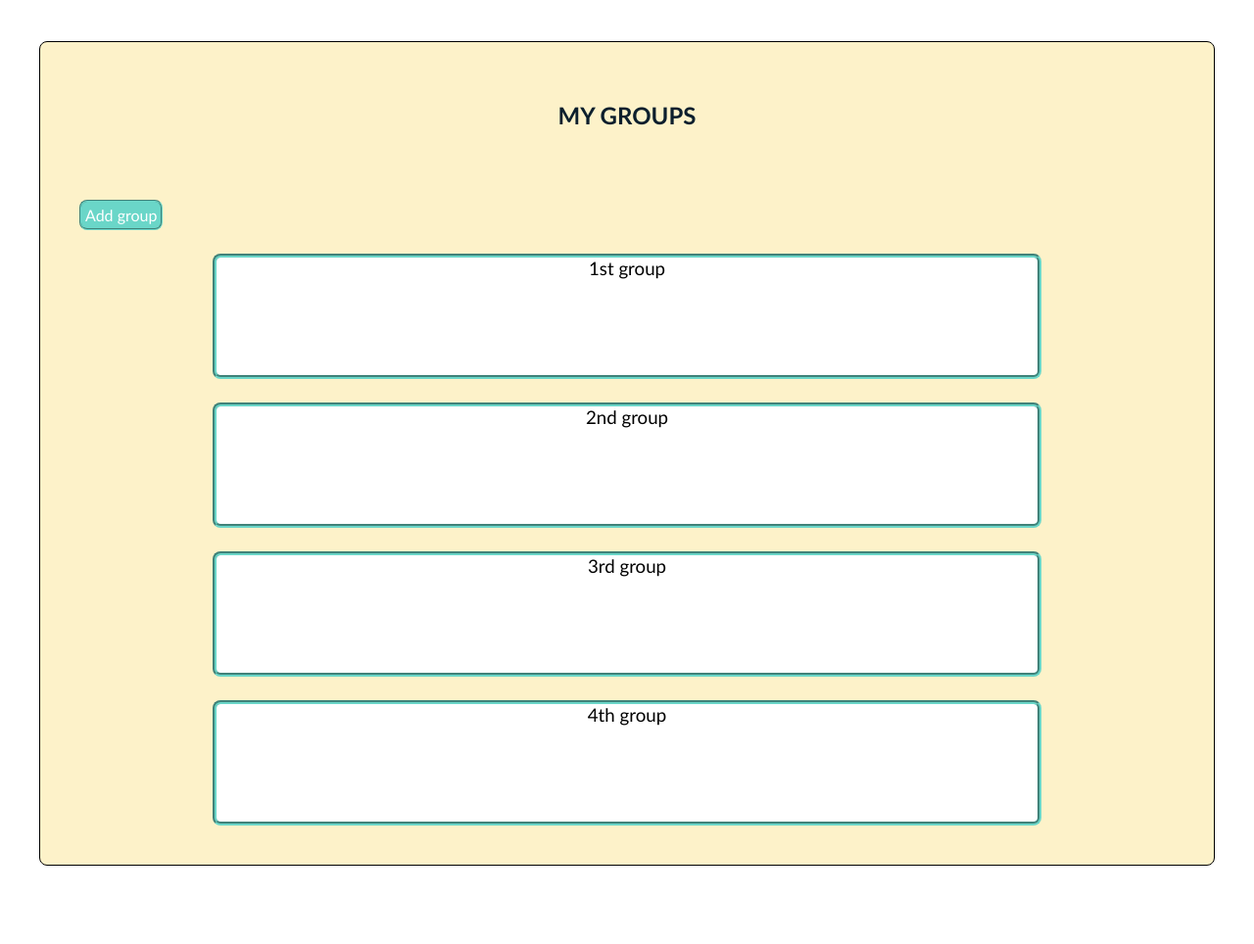
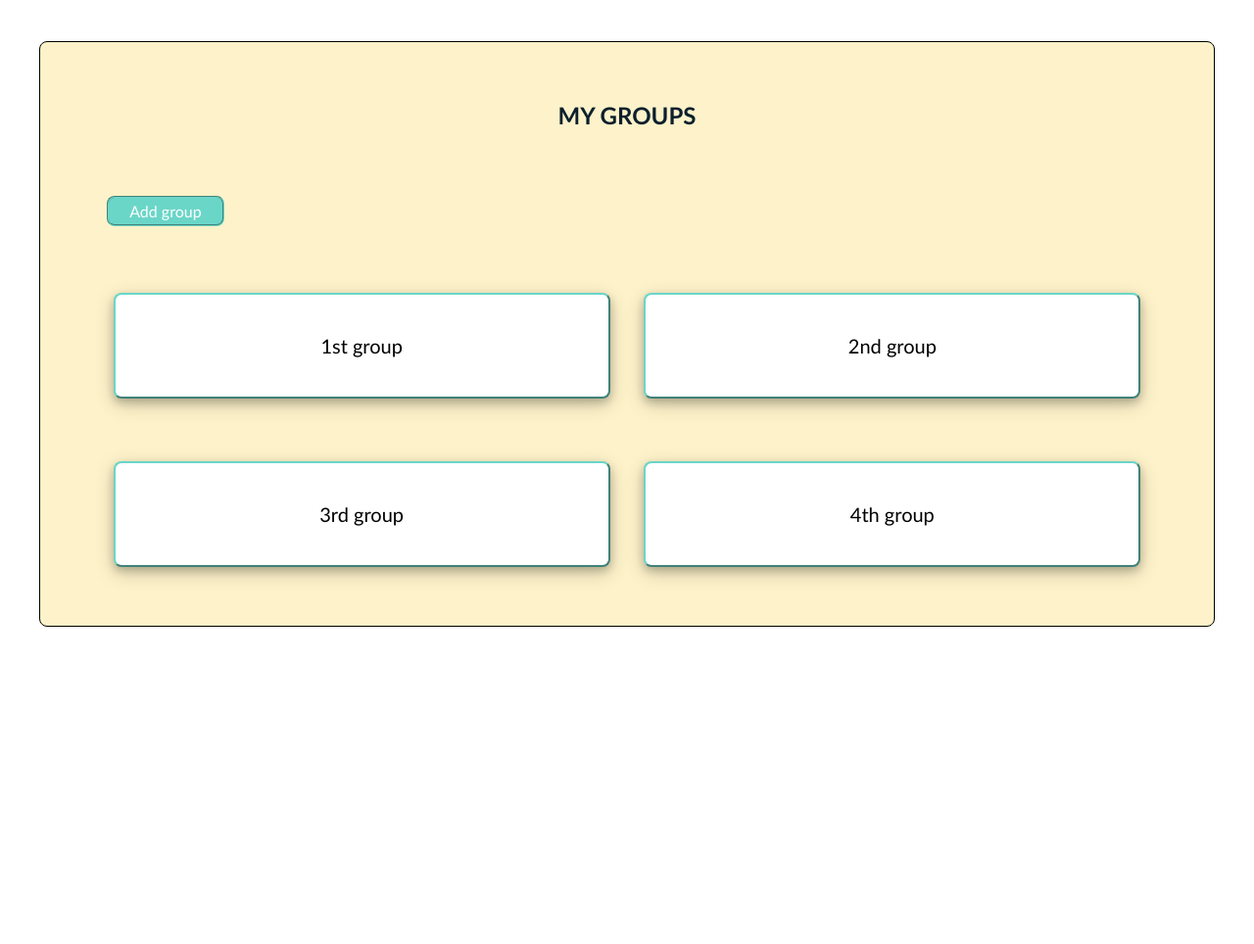
Before and after one commit to radu781/Pet-Smart-Manager, a PHP site: page /mygroups.html in a window 1280 px wide. Shown: the part 175-1139 px from the top of the page at 98% size. After the commit the page ends 815 px from the top, so only its background shows below. Run offline with PHP 8.4, Linux system fonts and the light colour scheme.

Commit message:
Update mygroups.html

```diff
--- a/mygroups.html
+++ b/mygroups.html
@@ -46,21 +46,23 @@
 
     <div class="main-content">
         <h2 class="default-title">My groups</h2>
+        <div class="panel">
+            <a class="link new_group" href="new_group.html">
+                <p class="command">Add group</p>
+            </a>
+        </div>
         <div class="groups">
-            <div class="panel">
-                <p class="command"><a class="link new_group">Add group</a></p>
+            <div class="group">
+                <h3 class="group_name">1st group</h3>
             </div>
             <div class="group">
-                <h3>1st group</h3>
+                <h3 class="group_name">2nd group</h3>
             </div>
             <div class="group">
-                <h3>2nd group</h3>
+                <h3 class="group_name">3rd group</h3>
             </div>
             <div class="group">
-                <h3>3rd group</h3>
-            </div>
-            <div class="group">
-                <h3>4th group</h3>
+                <h3 class="group_name">4th group</h3>
             </div>
         </div>
     </div>
--- a/mypets.html
+++ b/mypets.html
@@ -46,7 +46,6 @@
 
     <div class="main-content">
         <h2 class="default-title">My pets</h2>
-        <i class='bx bxs-color'></i>
         <div class="panel">
             <a class="link new_pet" href="new_pet.html">
                 <p class="command">Add pet</p>
--- a/styles/sofron.css
+++ b/styles/sofron.css
@@ -24,6 +24,7 @@ h2.default-title{
     text-align: center;
 }
 
+
 /* content - my profile */
 p.user-details{
     padding: 0rem;
@@ -32,7 +33,7 @@ p.user-details{
 }
 
 
-/* content - my pets */
+/* content - my pets & my groups*/
 div.panel{
     width: 100%;
     display:flex;
@@ -50,12 +51,14 @@ p.command:hover{
     background-color: var(--lightgreenhover);
     transition: 100ms;
 }
+
+
+/* content - my pets */
 a.link.new_pet{
     margin: 2.5%;
     width: 12vh;
     color: white;
 }
-
 div.pets{
     padding-top: 5vh;
     padding-bottom: 2.5vh;
@@ -95,6 +98,46 @@ a.link{
     color: black;
 }
 
+
+/* content - my groups */
+a.link.new_group{
+    margin: 2.5%;
+    width: 15vh;
+    color: white;
+}
+div.groups{
+    padding-top: 5vh;
+    padding-bottom: 2.5vh;
+
+    display:flex;
+    flex-direction: row;
+    flex-wrap: wrap;
+    justify-content: space-evenly;
+    align-items: center;
+    row-gap: 4rem;
+}
+div.group{
+    flex-basis: 45%;
+
+    border: 0.15rem outset var(--lightgreen);
+    border-radius: 0.5rem;
+    background-color: white;
+    box-shadow: 0 4px 8px 0 rgba(0, 0, 0, 0.2), 0 6px 20px 0 rgba(0, 0, 0, 0.19);
+    text-align: center;
+}
+div.group:hover{
+    transform: scale(1.05);
+    transition: 250ms;
+}
+h3.group_name{
+    margin: 5vh;
+    margin-left: 2.5vh;
+    margin-right: 2.5vh;
+    font-size: 1.25rem;
+}
+
+
+/* responsive design */
 @media (max-width:700px){
     div.main-content{
         margin-left: 2.5vh;
@@ -115,34 +158,12 @@ a.link{
     h2.default-title{
         margin: 2.5vh;
     }
+    div.group{
+        flex-basis: 95%;
+    }
 }
 @media (max-width: 200px) {
     h2.default-title{
         margin: 0vh;
     }
 }
-
-/* content - my groups */
-a.link.new_group{
-    color: white;
-}
-div.groups{
-    padding: 0rem;
-    padding-top: 2rem;
-
-    display:flex;
-    flex-direction: column;
-    flex-wrap: wrap;
-    justify-content: space-between;
-    align-items: center;
-    row-gap: 1.5rem;
-}
-div.group{
-    width: 75%;
-    height: 7.5rem;
-    border: 0.25rem groove var(--lightgreen);
-    border-radius: 0.5rem;
-    background-color: white;
-
-    text-align: center;
-}
```
